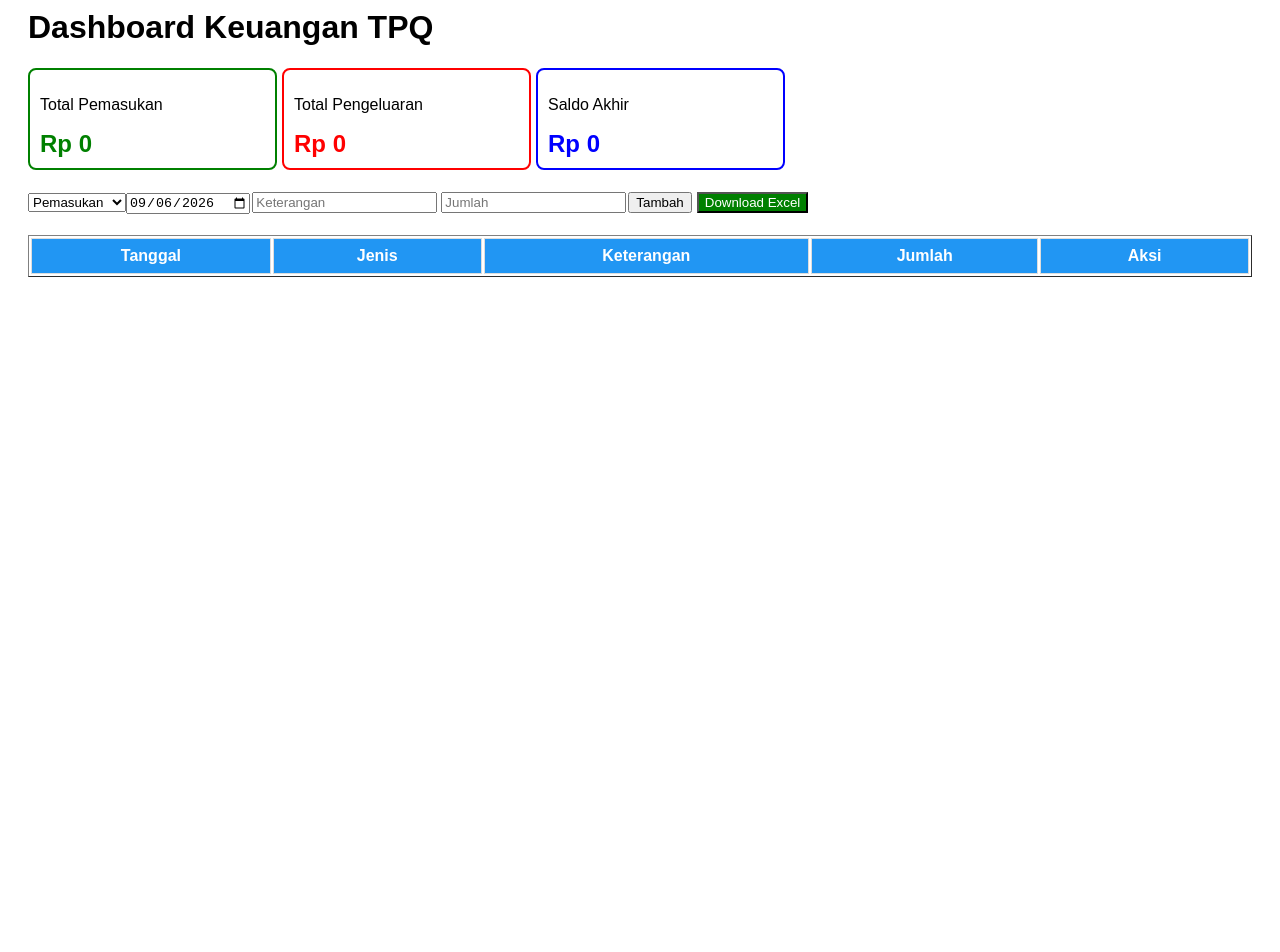
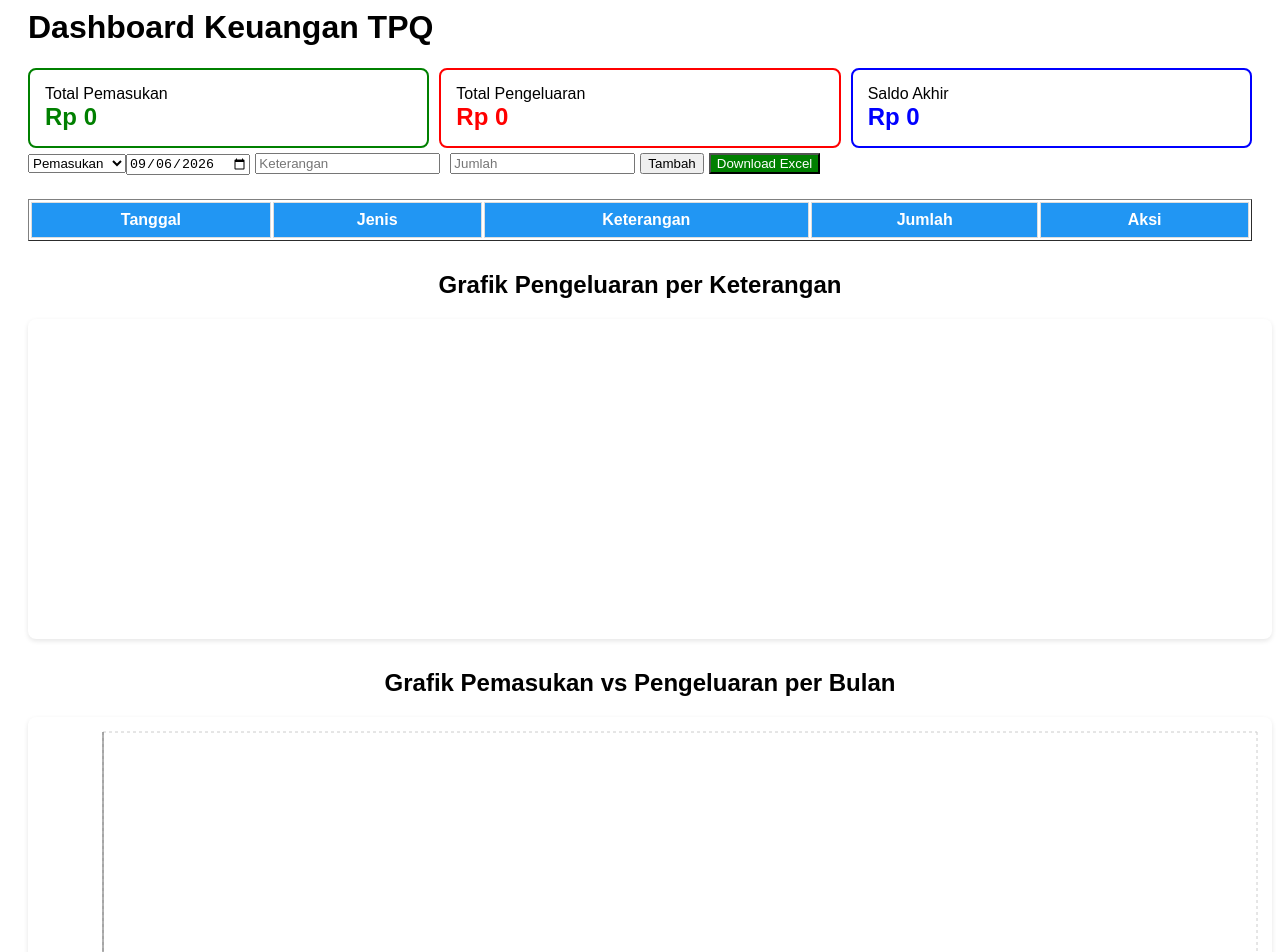
Before and after one commit to Amanah2000/-laporan-tpq, a React (Create React App) app: page / in a window 1280 px wide. Shown: the part 40-992 px from the top of the page. Before the commit the page ends 800 px from the top, so only its background shows below. Built offline with nearby package versions, Linux system fonts and the light colour scheme.

Commit message:
Refactor App component to include charts and data handling

```diff
--- a/src/App.js
+++ b/src/App.js
@@ -1,31 +1,37 @@
 import { useState, useEffect } from 'react';
 import ExcelJS from 'exceljs';
+import { BarChart, Bar, XAxis, YAxis, CartesianGrid, Tooltip, Legend, ResponsiveContainer, PieChart, Pie, Cell } from 'recharts';
 function App() {
   // 1. Ambil data dari localStorage
-  const [dataKeuangan, setDataKeuangan] = useState(() => {
-    const saved = localStorage.getItem('dataTPQ');
-    const data = saved ? JSON.parse(saved) : [];
+// 1. Ambil data dari localStorage pas pertama kali buka
+const [dataKeuangan, setDataKeuangan] = useState(() => {
+  const dataTersimpan = localStorage.getItem('dataKeuanganTPQ');
+  return dataTersimpan? JSON.parse(dataTersimpan) : [];
+});
 
-    // Ini buat ngasih tanggal ke data lama yang kosong
-    return data.map(item => ({
-      ...item,
+// 2. Ini buat ngasih tanggal ke data lama yg kosong
+useEffect(() => {
+  setDataKeuangan(prevData =>
+    prevData.map(item => ({
+     ...item,
       tanggal: item.tanggal || new Date().toLocaleString('id-ID', {
         day: '2-digit', month: '2-digit', year: 'numeric',
         hour: '2-digit', minute: '2-digit'
       })
-    }));
-  });
+    }))
+  );
+}, []); // [] artinya cuma jalan 1x pas pertama buka
+
+// 3. Ini buat nyimpen otomatis setiap ada perubahan
+useEffect(() => {
+  localStorage.setItem('dataKeuanganTPQ', JSON.stringify(dataKeuangan));
+}, [dataKeuangan]);
   const [jenis, setJenis] = useState('Pemasukan');
   const [keterangan, setKeterangan] = useState('');
   const [jumlah, setJumlah] = useState('');
   const [tanggalManual, setTanggalManual] = useState(new Date().toISOString().split('T')[0]);
 
-  // 2. Simpan otomatis ke localStorage
-  useEffect(() => {
-    localStorage.setItem('dataTPQ', JSON.stringify(dataKeuangan));
-  }, [dataKeuangan]);
-
-  // 3. Fungsi Tambah Data + Tanggal Otomatis
+   // 3. Fungsi Tambah Data + Tanggal Otomatis
   const tambahData = () => {
     const dataBaru = {
       id: Date.now(),
@@ -55,6 +61,37 @@ function App() {
   const totalPemasukan = dataKeuangan.filter(i => i.jenis === 'Pemasukan').reduce((acc, i) => acc + i.jumlah, 0);
   const totalPengeluaran = dataKeuangan.filter(i => i.jenis === 'Pengeluaran').reduce((acc, i) => acc + i.jumlah, 0);
   const saldo = totalPemasukan - totalPengeluaran;
+  // Data untuk Pie Chart Pengeluaran
+  const COLORS = ['#f44336', '#ff9800', '#ffc107', '#8bc34a', '#00bcd4'];
+  const dataPie = dataKeuangan
+    .filter(item => item.jenis === 'Pengeluaran')
+    .reduce((acc, item) => {
+      const existing = acc.find(i => i.name === item.keterangan);
+      if (existing) {
+        existing.value += item.jumlah;
+      } else {
+        acc.push({ name: item.keterangan, value: item.jumlah });
+      }
+      return acc;
+
+    }, []);
+// Data untuk Grafik Batang Bulanan
+const dataGrafik = dataKeuangan.reduce((acc, item) => {
+  const bulan = new Date(item.tanggal.split(',')[0].split('/').reverse().join('-')).toLocaleString('id-ID', { month: 'short', year: 'numeric' });
+  const existing = acc.find(i => i.name === bulan);
+  if (existing) {
+    if (item.jenis === 'Pemasukan') existing.pemasukan += item.jumlah;
+    if (item.jenis === 'Pengeluaran') existing.pengeluaran += item.jumlah;
+  } else {
+    acc.push({
+      name: bulan,
+      pemasukan: item.jenis === 'Pemasukan'? item.jumlah : 0,
+      pengeluaran: item.jenis === 'Pengeluaran'? item.jumlah : 0,
+    });
+  }
+  return acc;
+}, []);
+
 
   // 6. Fungsi DOWNLOAD EXCEL/CSV
   const downloadExcel = async () => { // <-- INI WAJIB ADA "async"
@@ -114,35 +151,35 @@ function App() {
       <h1>Dashboard Keuangan TPQ</h1>
 
       {/* BOX TOTAL DI ATAS */}
-      <div style={{ display: 'flex', gap: '5px', marginBottom: '20px' }}>
-        <div style={{ border: '2px solid green', padding: '10px', borderRadius: '8px', width: '225px', }}>
-          <p>Total Pemasukan</p>
-          <h2 style={{ color: 'green', margin: 0 }}>Rp {totalPemasukan.toLocaleString('id-ID')}</h2>
+      <div className="ringkasan" style={{ display: 'flex', gap: '10px', width: '100%' }}>
+        <div style={{ border: '2px solid green', padding: '15px', borderRadius: '8px', flex: 1 }}>
+          <div>Total Pemasukan</div>
+          <div style={{ color: 'green', fontSize: '24px', fontWeight: 'bold' }}>Rp {totalPemasukan.toLocaleString('id-ID')}</div>
         </div>
-        <div style={{ border: '2px solid red', padding: '10px', borderRadius: '8px', width: '225px' }}>
-          <p>Total Pengeluaran</p>
-          <h2 style={{ color: 'red', margin: 0 }}>Rp {totalPengeluaran.toLocaleString('id-ID')}</h2>
+        <div style={{ border: '2px solid red', padding: '15px', borderRadius: '8px', flex: 1 }}>
+          <div>Total Pengeluaran</div>
+          <div style={{ color: 'red', fontSize: '24px', fontWeight: 'bold' }}>Rp {totalPengeluaran.toLocaleString('id-ID')}</div>
         </div>
-        <div style={{ border: '2px solid blue', padding: '10px', borderRadius: '8px', width: '225px' }}>
-          <p>Saldo Akhir</p>
-          <h2 style={{ color: 'blue', margin: 0 }}>Rp {saldo.toLocaleString('id-ID')}</h2>
+        <div style={{ border: '2px solid blue', padding: '15px', borderRadius: '8px', flex: 1 }}>
+          <div>Saldo Akhir</div>
+          <div style={{ color: 'blue', fontSize: '24px', fontWeight: 'bold' }}>Rp {saldo.toLocaleString('id-ID')}</div>
         </div>
       </div>
 
       {/* FORM INPUT */}
 
-      <div style={{ marginBottom: '20px'}}>
+      <div style={{ marginBottom: '20px' }}>
         <select value={jenis} onChange={(e) => setJenis(e.target.value,)}>
           <option>Pemasukan</option>
           <option>Pengeluaran</option>
         </select>
         <input
-         type="date"
+          type="date"
           value={tanggalManual}
           onChange={(e) => setTanggalManual(e.target.value)}
         />
-        <input placeholder="Keterangan" value={keterangan} onChange={(e) => setKeterangan(e.target.value)} style={{ margin: '2px' }} />
-        <input placeholder="Jumlah" type="number" value={jumlah} onChange={(e) => setJumlah(e.target.value)} style={{ margin: '2px' }} />
+        <input placeholder="Keterangan" value={keterangan} onChange={(e) => setKeterangan(e.target.value)} style={{ margin: '5px' }} />
+        <input placeholder="Jumlah" type="number" value={jumlah} onChange={(e) => setJumlah(e.target.value)} style={{ margin: '5px' }} />
         <button onClick={tambahData}>Tambah</button>
         <button onClick={downloadExcel} style={{ backgroundColor: 'green', color: 'white', marginInlineStart: `5px`, }}>
           Download Excel
@@ -192,9 +229,43 @@ function App() {
             </tr>
           ))}
         </tbody>
-
-
       </table>
+<h2 style={{ marginTop: '30px', textAlign: 'center' }}>Grafik Pengeluaran per Keterangan</h2>
+<div style={{ width: '100%', height: 300, marginTop: '20px', backgroundColor: '#fff', padding: '10px', borderRadius: '8px', boxShadow: '0 2px 5px rgba(0,0,0,0.1)' }}>
+  <ResponsiveContainer width="100%" height="100%">
+    <PieChart>
+      <Pie
+        data={dataPie}
+        cx="50%"
+        cy="50%"
+        labelLine={false}
+        label={({ name, percent }) => `${name}: ${(percent * 100).toFixed(0)}%`}
+        outerRadius={80}
+        dataKey="value"
+      >
+        {dataPie.map((entry, index) => (
+          <Cell key={`cell-${index}`} fill={COLORS[index % COLORS.length]} />
+        ))}
+      </Pie>
+      <Tooltip formatter={(value) => `Rp ${value.toLocaleString('id-ID')}`} />
+      <Legend />
+    </PieChart>
+  </ResponsiveContainer>
+</div>
+<h2 style={{ marginTop: '30px', textAlign: 'center' }}>Grafik Pemasukan vs Pengeluaran per Bulan</h2>
+<div style={{ width: '100%', height: 350, marginTop: '20px', backgroundColor: '#fff', padding: '10px', borderRadius: '8px', boxShadow: '0 2px 5px rgba(0,0,0,0.1)' }}>
+  <ResponsiveContainer width="100%" height="100%">
+    <BarChart data={dataGrafik}>
+      <CartesianGrid strokeDasharray="3 3" />
+      <XAxis dataKey="name" />
+      <YAxis tickFormatter={(value) => `Rp ${value/1000}rb`} />
+      <Tooltip formatter={(value) => `Rp ${value.toLocaleString('id-ID')}`} />
+      <Legend />
+      <Bar dataKey="pemasukan" fill="#4CAF50" name="Pemasukan" />
+      <Bar dataKey="pengeluaran" fill="#f44336" name="Pengeluaran" />
+    </BarChart>
+  </ResponsiveContainer>
+</div>
     </div>
   )
 }
```
